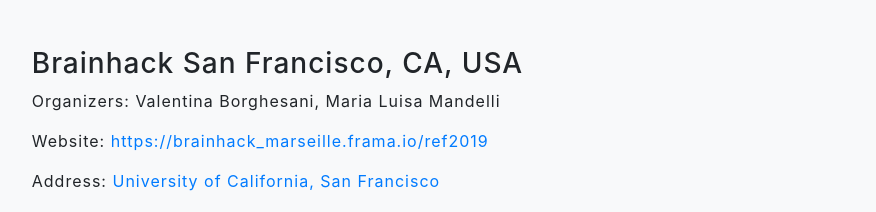
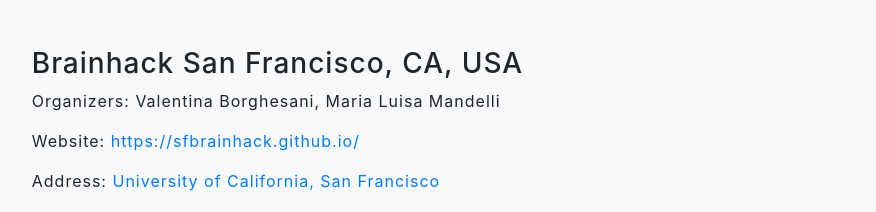
Before and after one commit to brainhackorg/global2019, a Gatsby site: page /locations in a window 1280 px wide. Shown: the part 3480-3692 px from the top of the page, without its empty margins (192-1068 px from the left). Built offline with nearby package versions, Linux system fonts and the light colour scheme; Gatsby itself is replaced by a stand-in of ours.

Commit message:
fix SF link

```diff
--- a/content/sites/sanfrancisco.md
+++ b/content/sites/sanfrancisco.md
@@ -6,7 +6,7 @@
 contact:
   - valentina.borghesani@ucsf.edu
   - marialuisa.mandelli@ucsf.edu
-website: https://brainhack_marseille.frama.io/ref2019
+website: https://sfbrainhack.github.io/
 address: University of California, San Francisco
 position:
   lat: 37.7659451
```
